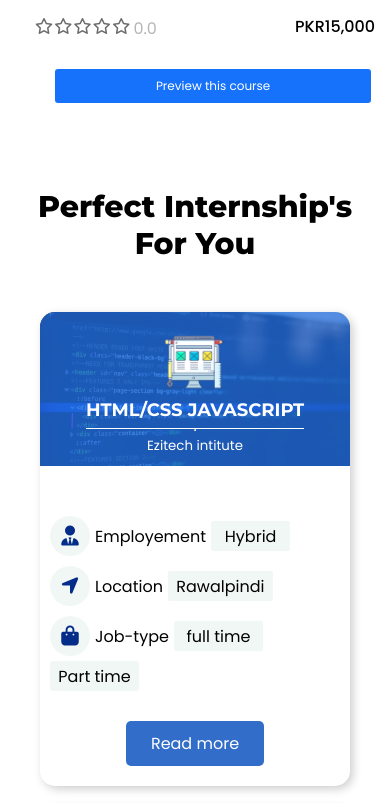
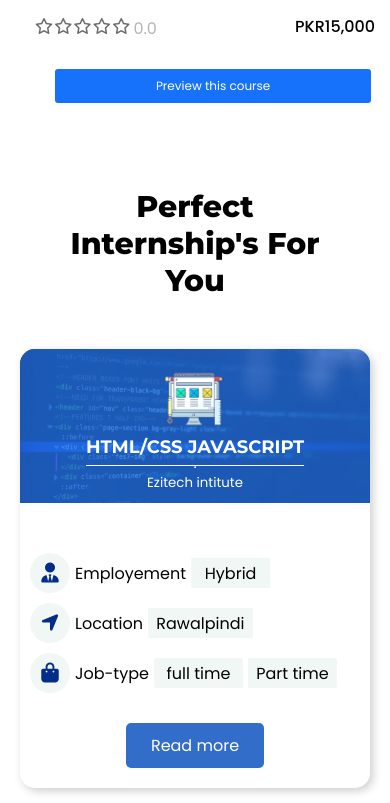
Before and after one commit to Tehmina483/ezitouch.com, a plain HTML site: page index.html in a window 390 px wide. Shown: the part 5140-5943 px from the top of the page. Drawn offline with Linux system fonts and the light colour scheme.

Commit message:
Add files via upload

```diff
--- a/style.css
+++ b/style.css
@@ -1717,7 +1717,7 @@ footer {
         gap: 20px;
         max-width: 1200px;
         margin: auto;
-        padding: 40px;
+        padding: 40px 20px;
     }
 
     .internship_card_header_section {
@@ -1767,7 +1767,7 @@ footer {
         display: flex;
         justify-content: center;
         align-items: center;
-        padding: 50px 10px 10px 10px;
+        padding: 50px 40px 10px 40px;
     }
 
     .recommended_section_course_container {
```
